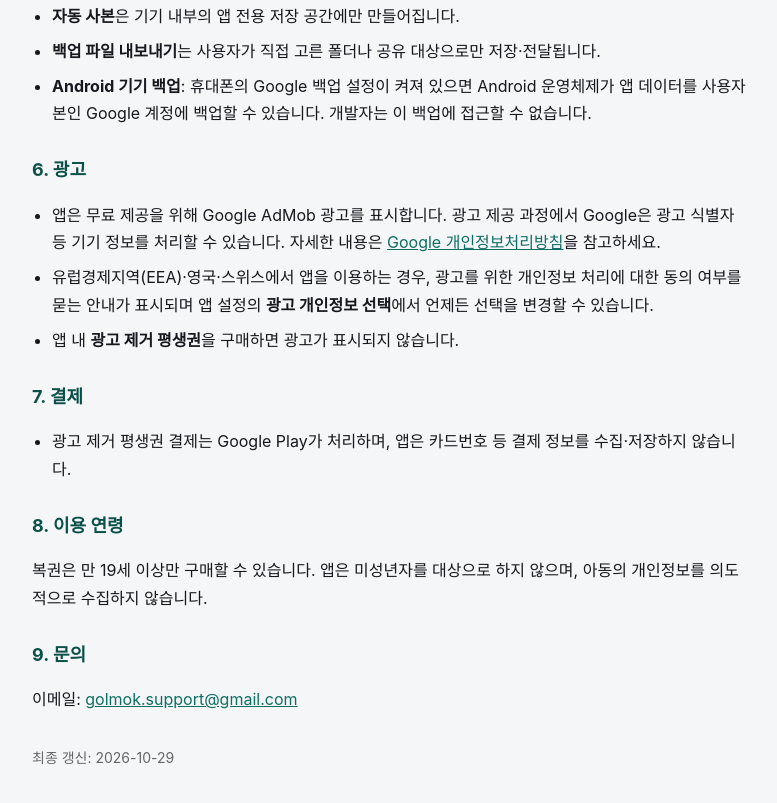
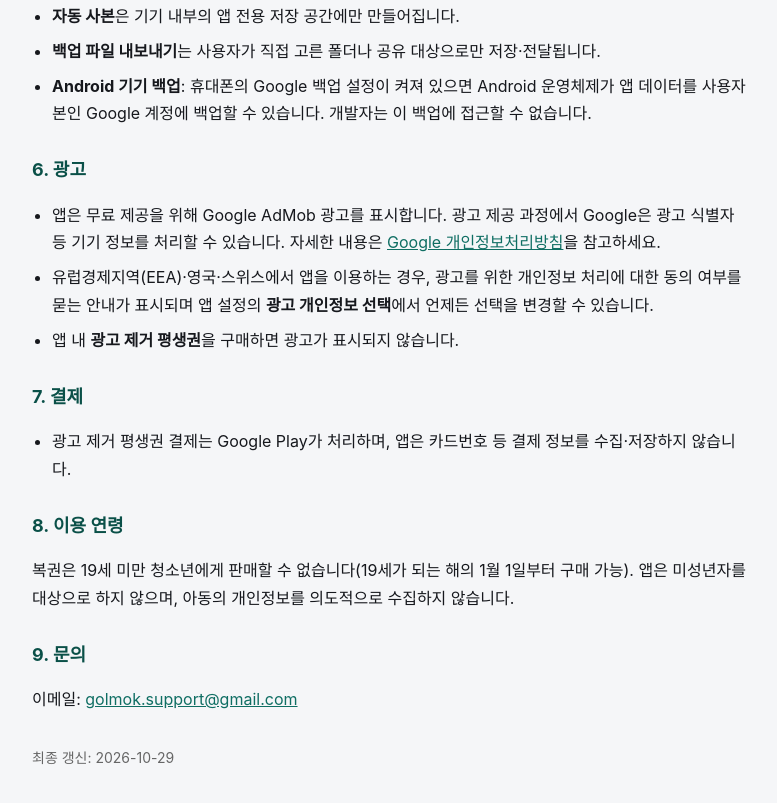
Before and after one commit to jy0714ryu/lottonote-privacy, a plain HTML site: page index.html in a window 1280 px wide. Shown: the part 1027-1830 px from the top of the page, without its empty margins (248-1025 px from the left). Drawn offline with Linux system fonts and the light colour scheme.

Commit message:
연령 문구를 청소년보호법 기준으로 정정 (2026-10-31)

```diff
--- a/index.html
+++ b/index.html
@@ -80,7 +80,7 @@
   </ul>
 
   <h2>8. 이용 연령</h2>
-  <p>복권은 만 19세 이상만 구매할 수 있습니다. 앱은 미성년자를 대상으로 하지 않으며,
+  <p>복권은 19세 미만 청소년에게 판매할 수 없습니다(19세가 되는 해의 1월 1일부터 구매 가능). 앱은 미성년자를 대상으로 하지 않으며,
   아동의 개인정보를 의도적으로 수집하지 않습니다.</p>
 
   <h2>9. 문의</h2>
```
